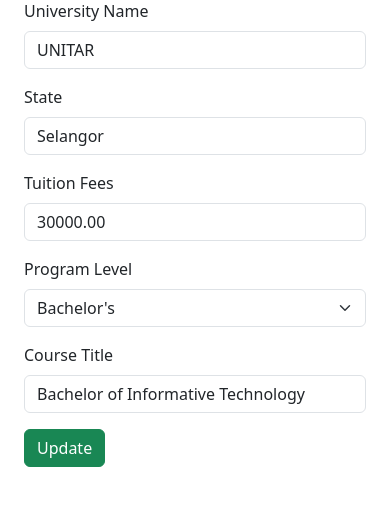
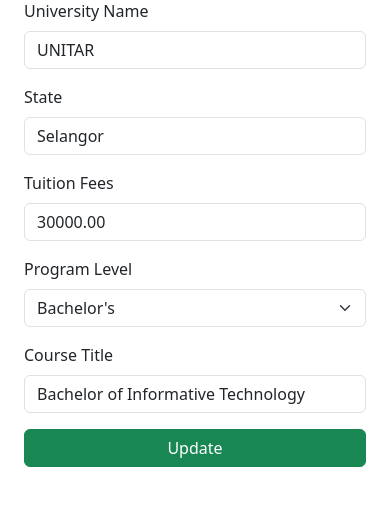
Before and after one commit to desh1993/django-university, a Django app: page /university/1/ in a window 390 px wide. Shown: the part 138-670 px from the top of the page. Run offline with Django 5.2, Linux system fonts and the light colour scheme; a user stored in the database is signed in; data comes from the database, SQL or seed files in the repository; some libraries are stand-ins or nearby versions.

Commit message:
Completed

```diff
--- a/productionfiles/university/style.css
+++ b/productionfiles/university/style.css
@@ -52,3 +52,10 @@
     height: 100%;
   }
 }
+
+@media (max-width: 768px) {
+  .create-btn,
+  .update-btn {
+    width: 100%;
+  }
+}
--- a/university/templates/university/detail.html
+++ b/university/templates/university/detail.html
@@ -37,8 +37,7 @@
         id="state"
         name="state"
         class="form-control"
-        placeholder="Enter state"
-
+        placeholder="Enter the full state name (e.g., Subang Jaya)"
         value="{{object.state}}"
       />
     </div>
@@ -85,7 +84,7 @@
       />
     </div>
 
-    <button type="submit" class="btn btn-success" id="submit-btn">
+    <button type="submit" class="btn btn-success update-btn" id="submit-btn">
       Update
     </button>
   </form>
--- a/university/templates/university/form.html
+++ b/university/templates/university/form.html
@@ -73,7 +73,7 @@
       />
     </div>
 
-    <button type="submit" class="btn btn-primary" id="submit-btn">
+    <button type="submit" class="btn btn-primary create-btn" id="submit-btn">
       Create
     </button>
   </form>
```
Also changed, not shown: university/static/university/style.css (+7 -0 lines), 1 other file.
